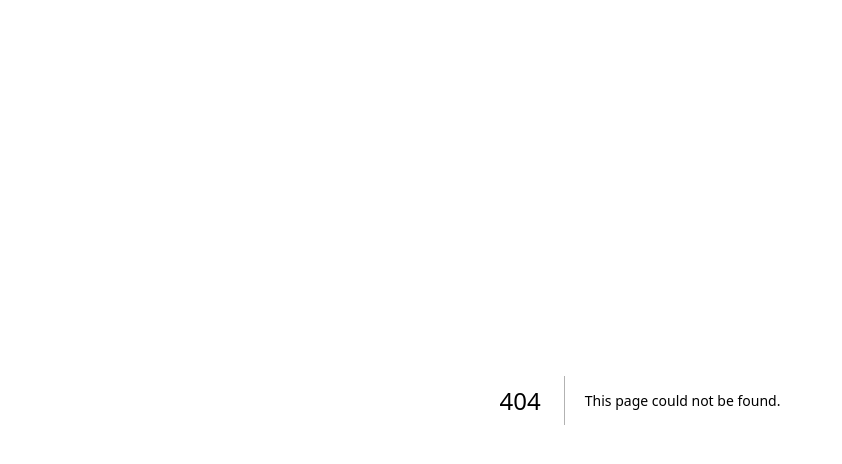
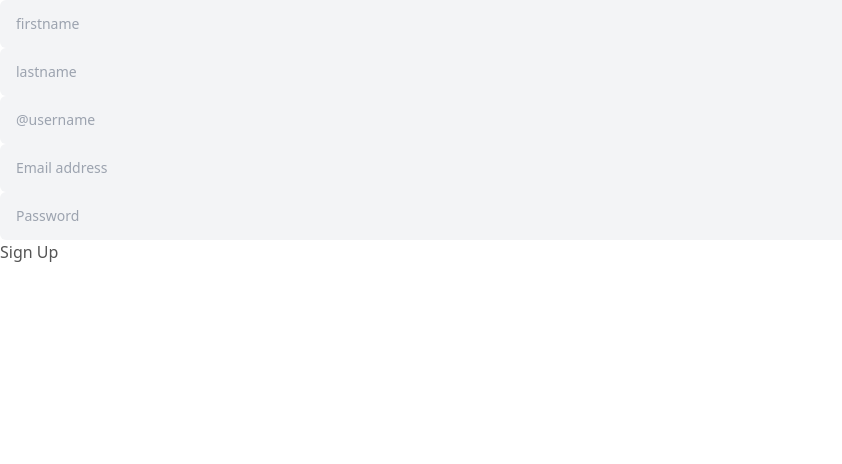
Before and after one commit to HEI-CleanCodeProject/FoodGen-Front, a Next.js app: page /register in a window 1280 px wide. Before the commit this address had no page. Shown: the top 464 px of the page, without its empty margins (0-842 px from the left). Built offline with nearby package versions, Linux system fonts and the light colour scheme.

Commit message:
feat: register page with provider

```diff
--- a/package.json
+++ b/package.json
@@ -12,6 +12,8 @@
     "format": "prettier -w ./src/app/**.js **.json"
   },
   "dependencies": {
+    "axios": "^1.6.7",
+    "dotenv": "^16.4.1",
     "jest-environment-jsdom": "^29.7.0",
     "next": "14.1.0",
     "react": "^18",
--- a/src/app/(pages)/login/page.js
+++ b/src/app/(pages)/login/page.js
@@ -12,7 +12,7 @@ function LoginPageUI({register, handleSubmit, formSubmit}) {
         <div className="min-h-screen flex fle-col items-center justify-center lg:p-6 p-4">
           <div className="grid md:grid-cols-2 items-center gap-10 max-w-6xl w-full">
             <div className="max-md:text-center">
-              <a href="javascript:void(0)">
+              <a href="#">
                 <img src="" alt="logo" className="w-52 mb-10 inline-block" />
               </a>
               <h2 className="text-4xl font-extrabold lg:leading-[50px] text-white">
--- /dev/null
+++ b/src/app/(pages)/register/page.jsx
@@ -0,0 +1,97 @@
+"use client"
+import React from "react"
+import { authProvider } from "@/app/provider/authProvider/clientSide"
+import { useForm } from "react-hook-form"
+import { useRouter } from "next/navigation"
+
+export default function Register(){
+    return <RegisterLogique UI={RegisterUi} />
+}
+
+function RegisterUi({register, formSubmit, handleSubmit}){
+    return(
+        <form onSubmit={handleSubmit(formSubmit)}>
+            <input
+              {...register("first_name", { required: true })}
+              name="first_name"
+              type="text"
+              autoComplete="current-first_name"
+              required
+              className="bg-gray-100 w-full text-sm px-4 py-3.5 rounded-md outline-[#333]"
+              placeholder="firstname"
+            />
+            <input
+              {...register("last_name", { required: true })}
+              name="last_name"
+              type="text"
+              autoComplete="current-last_name"
+              required
+              className="bg-gray-100 w-full text-sm px-4 py-3.5 rounded-md outline-[#333]"
+              placeholder="lastname"
+            />
+            <input
+              {...register("username", { required: true })}
+              name="username"
+              type="text"
+              autoComplete="current-username"
+              required
+              className="bg-gray-100 w-full text-sm px-4 py-3.5 rounded-md outline-[#333]"
+              placeholder="@username"
+            />
+            <input
+              {...register("email", {
+                required: true,
+                validate: {
+                  isValidEmail: (value) =>
+                    /^\w+([\.-]?\w+)*@\w+([\.-]?\w+)*(\.\w{2,3})+$/.test(
+                      value,
+                    ) || "Email is not valid",
+                },
+              })}
+              name="email"
+              type="email"
+              autoComplete="email"
+              required
+              className="bg-gray-100 w-full text-sm px-4 py-3.5 rounded-md outline-[#333]"
+              placeholder="Email address"
+            />
+            <input
+              {...register("password", { required: true })}
+              name="password"
+              type="password"
+              autoComplete="current-password"
+              required
+              className="bg-gray-100 w-full text-sm px-4 py-3.5 rounded-md outline-[#333]"
+              placeholder="Password"
+            />
+            <button type="submit">Sign Up</button>
+        </form>
+    )
+}
+
+function RegisterLogique({UI}){
+
+  const router = useRouter();
+  const {register,handleSubmit} = useForm({
+      defaultValues:{
+          first_name:"",
+          last_name:"",
+          username:"",
+          password:"",
+          email:"",
+      }
+  })
+
+  const formSubmit = (data) => {
+    console.log(data)
+    authProvider.createUser(data).then((user)=>{
+      if(user){
+        router.push("/login")
+      }
+    }).catch((e)=>{
+      throw e;
+    });
+  }
+
+  return <UI register={register} formSubmit={formSubmit} handleSubmit={handleSubmit} />;
+}
--- a/src/app/components/IsAuthenticated.js
+++ b/src/app/components/IsAuthenticated.js
@@ -1,9 +1,11 @@
-import { redirect } from "next/dist/server/api-utils";
 import { authProvider} from "../provider/authProvider/serverSide";
 import React from "react";
+import { redirect } from "next/navigation";
 
 export default async function IsAuthenticated({children}){
-  const user = await authProvider.getUser();
+  const user = await authProvider.getUser().catch(()=>{
+   redirect("/login")
+  });
   if(!user){
     redirect("/login")
   }
--- /dev/null
+++ b/src/app/components/authentification/isAuthentificated.js
@@ -0,0 +1,19 @@
+import { authProvider } from "@/app/providers/authProvider";
+import { redirect } from "next/navigation";
+
+async function getUser(){
+  const user = await authProvider.getUser();
+  return user;
+}
+
+export default async function IsAuthentificated({children}){
+  const user = await getUser();
+  console.log("oke bro")
+  if(!user){
+    redirect("/login");
+  }
+
+  return(
+    <>{children}</>
+  )
+}
--- a/src/app/layout.js
+++ b/src/app/layout.js
@@ -2,7 +2,7 @@ import React from "react";
 import "./globals.css";
 
 export const metadata = {
-  title: "Create Next App",
+  title: "FoodGenerator",
   description: "Generated by create next app",
 };
 
--- a/src/app/provider/authProvider/clientSide.js
+++ b/src/app/provider/authProvider/clientSide.js
@@ -1,28 +1,34 @@
 "use client"
+import axios from "axios"
 
 export const authProvider = {
   login: async ({username, password}) => {
     //TODO: implement proper provider
-    return await new Promise((resolve, reject)=>{
-      setTimeout(()=>{
-        if(username === "user" && password === "password"){
-            resolve({
-                token: "my token"
-            })
-        }else{
-            throw Error("username and password wrong");
-        }
-      }, 3000)
-    }).then((token)=>{
-        sessionStorage.setItem("FoodGenToken",token);
-        console.log("oke")
+    return axios.post(process.env.NEXT_PUBLIC_BASE_URL + "/login",{
+        "username":username,"password":password
+    }).then((token) => {
+        console.log(token)
         return token;
-    }).catch((e)=>{
+    }).catch((e) => {
         console.error(e);
     })
+  },
 
+  createUser: async (userToBeCreated) => {
+    //TODO: implement proper createUser
+    return axios.post(process.env.NEXT_PUBLIC_BASE_URL + "/users", [userToBeCreated]).then((userCreated) => {
+      return userCreated;
+    }).catch(()=>{
+      throw new Error("couldn't create user")
+    })
   },
-  createUser: async ({}) => {
-    //TODO: implement proper createUser
+
+  getUser: async () => {
+    const token = sessionStorage.getItem(process.env.SESSION);
+    return axios.get(process.env.NEXT_PUBLIC_BASE_URL,{
+      headers:{
+        Authorization:token
+      }
+    })
   }
 }
--- a/src/app/provider/authProvider/serverSide.js
+++ b/src/app/provider/authProvider/serverSide.js
@@ -1,15 +1,12 @@
+import axios from "axios"
+
 export const authProvider = {
   getUser: async () => {
-    return new Promise((resolve, reject)=>{
-      setTimeout(()=>{
-        resolve({
-            id:"id",
-            username:"myudjerName",
-            firstName:"Rio",
-            lastName:"Camero",
-            email:"test.email@gmail.com"
-        })
-      }, 3000)
+    const token = sessionStorage.getItem(process.env.SESSION);
+    return axios.get(process.env.NEXT_PUBLIC_BASE_URL,{
+      headers:{
+        Authorization:token
+      }
     })
   }
 }
```
Also changed, not shown: 1 other file (tests, documents, lock files or other folders).
